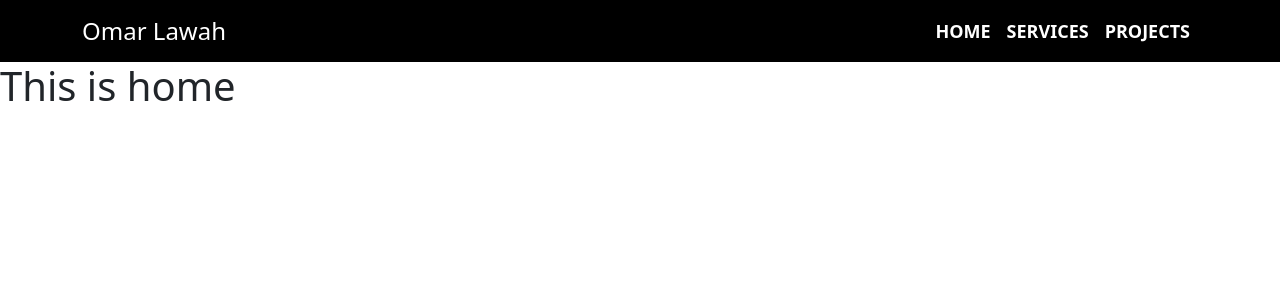
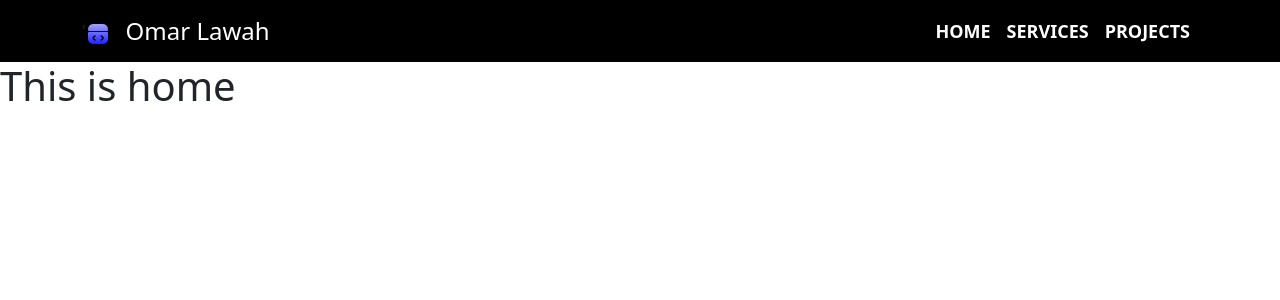
Before and after one commit to omarlawah/my-portfolio, a React (Create React App) app in the folder client/: page / in a window 1280 px wide. Shown: the top 300 px of the page. Built offline with nearby package versions, Linux system fonts and the light colour scheme.

Commit message:
added logo image

```diff
--- a/client/src/App.css
+++ b/client/src/App.css
@@ -36,6 +36,11 @@
   }
 
 
+  img{
+    width: 24px;
+    height: 100%;
+  }
+
 /* Media query for screens larger than 768 pixels */
 @media screen and (min-width: 768px) {
     a::after{
--- a/client/src/Header.js
+++ b/client/src/Header.js
@@ -1,12 +1,14 @@
 import React from 'react';
-import { NavLink } from 'react-router-dom';
+import {  NavLink } from 'react-router-dom';
 import { Container, Navbar, Nav } from 'react-bootstrap';
+import logo from './assets/logo.png';
+
 
 const Header = () => {
   return (
     <Navbar expand="sm"  bg='black'>
-      <Container>
-        {/* <Navbar.Brand></Navbar.Brand>   logo to be added here */}
+      <Container>'
+        <Navbar.Brand><img src={logo} alt='logo' /></Navbar.Brand>
         <Navbar.Brand>Omar Lawah</Navbar.Brand>
         <Navbar.Toggle  aria-controls="basic-navbar-nav" />
         <Navbar.Collapse  id="basic-navbar-nav">
```
Also changed, not shown: client/src/assets/logo.png (added).
